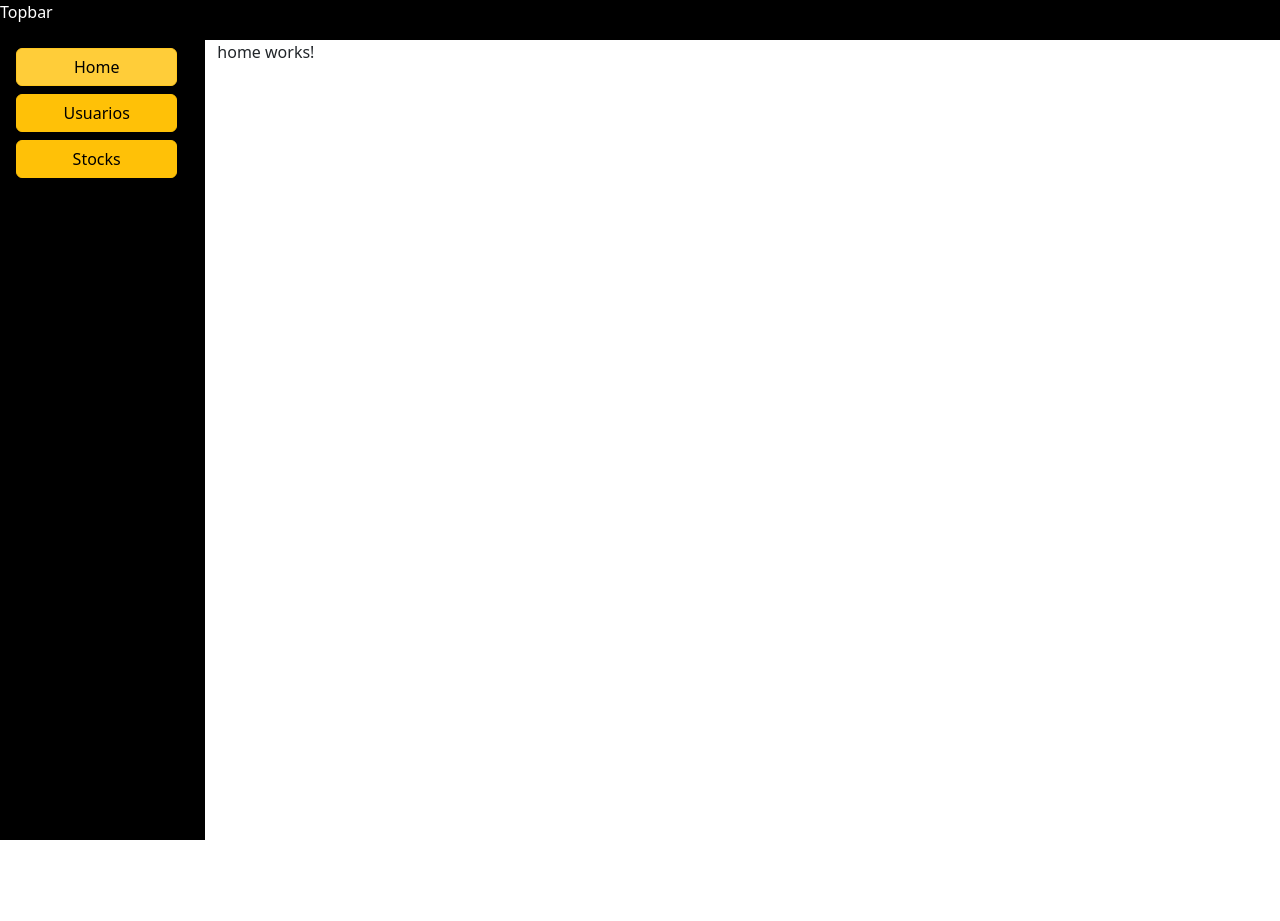
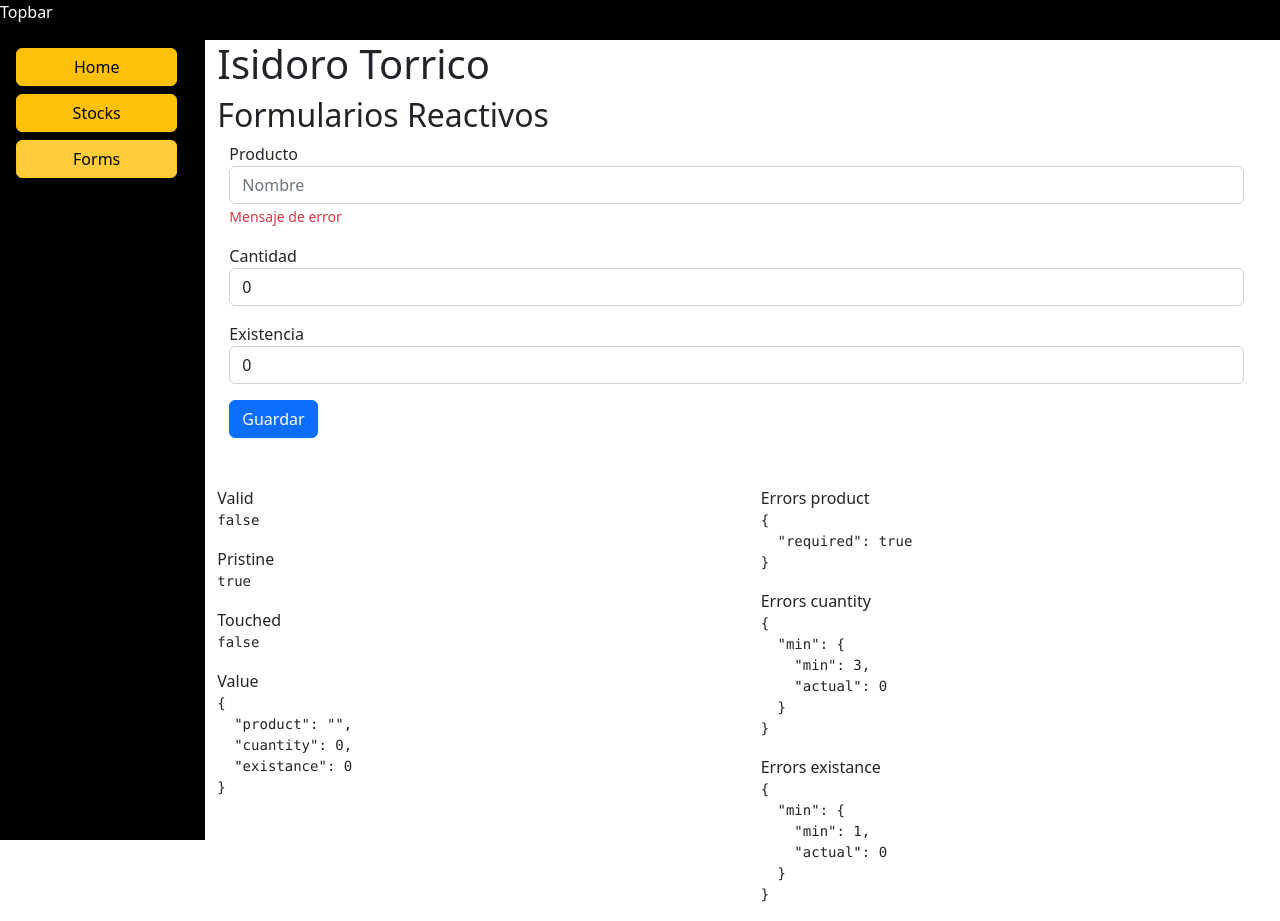
Before and after one commit to itorricom/app-crud-angular, an Angular app: page /forms in a window 1280 px wide. Before the commit this address led to /. Before the commit the page ends 840 px from the top, so only its background shows below. Built offline with nearby package versions, Linux system fonts and the light colour scheme.

Commit message:
agregar pagina reactivo y actualizar rutas

```diff
--- a/src/app/app.routes.ts
+++ b/src/app/app.routes.ts
@@ -10,12 +10,12 @@ export const routes: Routes = [
                 loadComponent: () => import('./pages/home/home')
             },
             {
-                path: 'usuario',
-                loadComponent: () => import('./pages/usuario/usuario')
+                path: 'stocks',
+                loadComponent: () => import('./pages/stock/stock')
             },
             {
-                path: 'stocks',
-                loadComponent: () => import('./pages/stock/stock')
+                path: 'forms',
+                loadComponent: () => import('./pages/reactive-forms/reactive-forms')
             }
         ]
     },
--- /dev/null
+++ b/src/app/pages/reactive-forms/reactive-forms.html
@@ -0,0 +1,59 @@
+<h1>{{ this.name() | titlecase }}</h1>
+<h2>Formularios Reactivos</h2>
+
+<div class="row container">
+  <div class="col">
+    <form autocomplete="off" [formGroup]="myForm">
+      <div class="mb-3 row">
+        <label>Producto</label>
+        <div class="col">
+          <input type="text" class="form-control" placeholder="Nombre" formControlName="product">
+          <span class="form-text text-danger">Mensaje de error</span>
+        </div>
+      </div>
+
+      <div class="mb-3 row">
+        <label>Cantidad</label>
+        <div class="col">
+          <input type="number" class="form-control" placeholder="Cantidad" formControlName="cuantity">
+        </div>
+      </div>
+
+      <div class="mb-3 row">
+        <label>Existencia</label>
+        <div class="col">
+          <input type="number" class="form-control" placeholder="Existencia" formControlName="existance">
+        </div>
+      </div>
+
+      <div class="row">
+        <div class="col">
+          <button type="submit" class="btn btn-primary">
+            Guardar
+          </button>
+        </div>
+      </div>
+    </form>
+  </div>
+</div>
+
+<div class="row mt-5">
+  <div class="col">
+    <span>Valid</span>
+    <pre>{{ myForm.valid | json }}</pre>
+    <span>Pristine</span>
+    <pre>{{ myForm.pristine | json }}</pre>
+    <span>Touched</span>
+    <pre>{{ myForm.touched | json }}</pre>
+    <span>Value</span>
+    <pre>{{ myForm.value | json }}</pre>
+  </div>
+  <div class="col">
+    <span>Errors product</span>
+    <pre>{{ myForm.controls.product.errors | json }}</pre>
+    <span>Errors cuantity</span>
+    <pre>{{ myForm.controls.cuantity.errors | json }}</pre>
+    <span>Errors existance</span>
+    <pre>{{ myForm.controls.existance.errors | json }}</pre>
+  </div>
+</div>
--- /dev/null
+++ b/src/app/pages/reactive-forms/reactive-forms.ts
@@ -0,0 +1,24 @@
+import { JsonPipe, TitleCasePipe } from '@angular/common';
+import { ChangeDetectionStrategy, Component, inject, OnInit, signal } from '@angular/core';
+import { FormBuilder, ReactiveFormsModule, Validators } from '@angular/forms';
+
+@Component({
+  selector: 'app-reactive-forms',
+  imports: [ReactiveFormsModule, TitleCasePipe, JsonPipe],
+  templateUrl: './reactive-forms.html',
+  changeDetection: ChangeDetectionStrategy.OnPush,
+})
+export default class ReactiveForms implements OnInit {
+  public name = signal("Isidoro Torrico");
+  private fb = inject(FormBuilder);
+
+  public myForm = this.fb.group({
+    product: ['', [Validators.required, Validators.minLength(5)]],
+    cuantity: [0, [Validators.required, Validators.min(3)]],
+    existance: [0, [Validators.required, Validators.min(1)]]
+  });
+
+  ngOnInit() {
+    console.log(this.name());
+  }
+}
--- a/src/app/pages/usuario/usuario.css
+++ /dev/null
@@ -1,3 +0,0 @@
-:host {
-  display: block;
-}
--- a/src/app/pages/usuario/usuario.html
+++ /dev/null
@@ -1 +0,0 @@
-<p>usuario works!</p>
--- a/src/app/shared/sidebar/sidebar.html
+++ b/src/app/shared/sidebar/sidebar.html
@@ -1,5 +1,5 @@
 <div class="row mx-3 py-2 align-items-center g-2">
-    <a class="btn btn-warning" routerLink="/" routerLinkActive="active">Home</a>
-    <a class="btn btn-warning" routerLink="/usuarios" routerLinkActive="active">Usuarios</a>
+    <a class="btn btn-warning" routerLink="/" routerLinkActive="active" [routerLinkActiveOptions]="{exact: true}">Home</a>
     <a class="btn btn-warning" routerLink="/stocks" routerLinkActive="active">Stocks</a>
+    <a class="btn btn-warning" routerLink="/forms" routerLinkActive="active">Forms</a>
 </div>
```
Also changed, not shown: src/app/pages/usuario/usuario.ts (deleted, +0 -8 lines).
